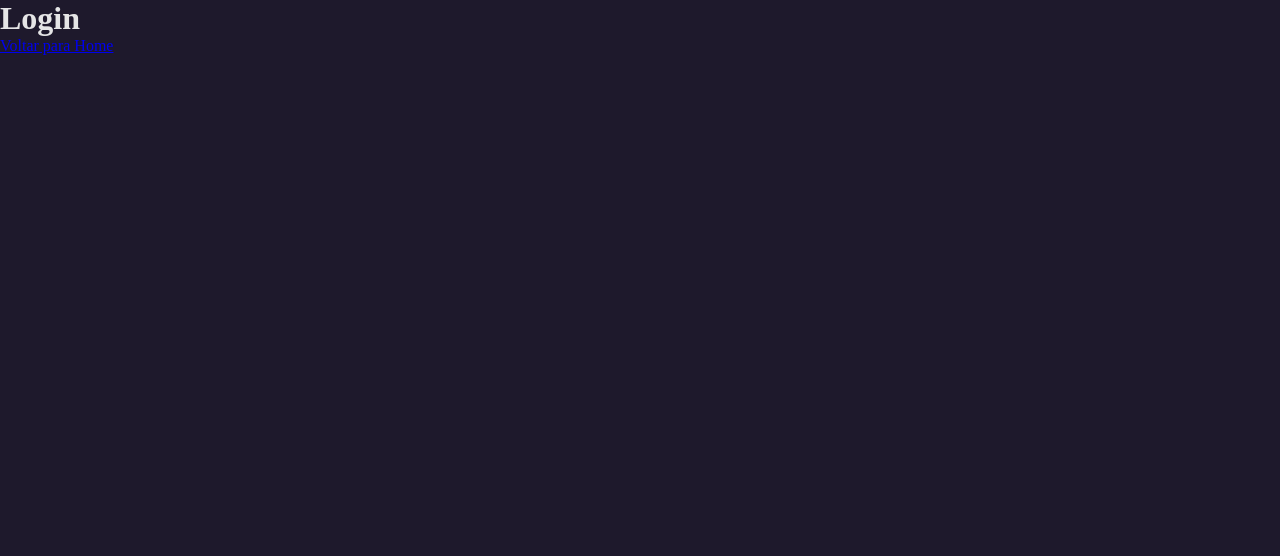
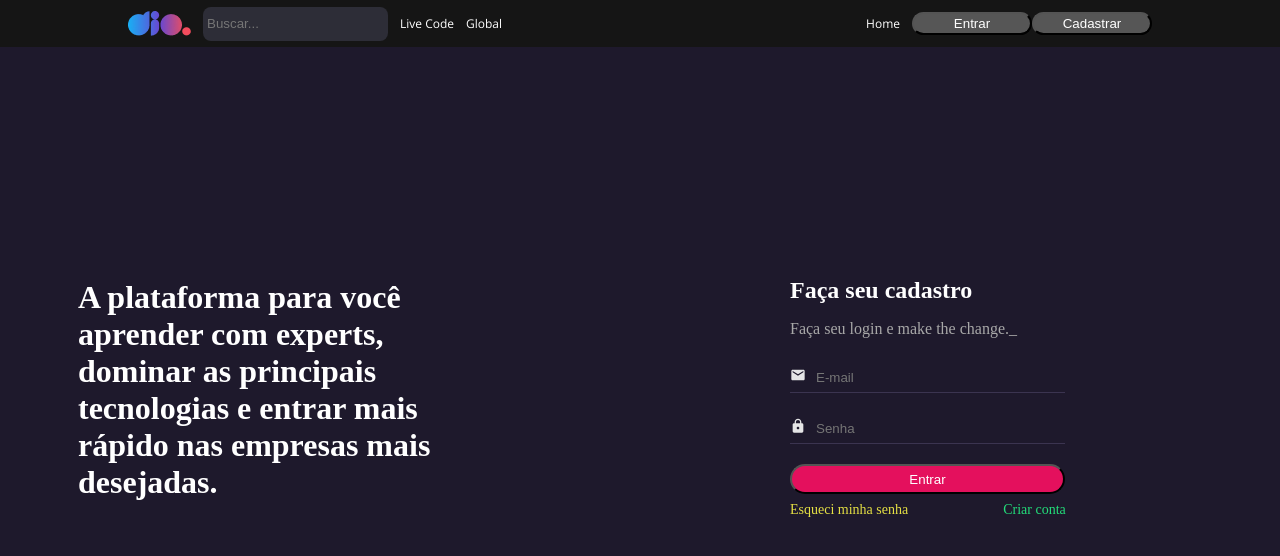
Before and after one commit to AndersonMattarDev/Dio.me-cursos, a React (Create React App) app in the folder criando_projeto_react_cli/dio/: page /login in a window 1280 px wide. Shown: the top 556 px of the page. Built offline with nearby package versions, Linux system fonts and the light colour scheme.

Commit message:
aula telas

```diff
--- a/criando_projeto_react_cli/dio/package.json
+++ b/criando_projeto_react_cli/dio/package.json
@@ -9,6 +9,7 @@
     "@testing-library/user-event": "^13.5.0",
     "react": "^19.2.7",
     "react-dom": "^19.2.7",
+    "react-icons": "^5.6.0",
     "react-router-dom": "^7.18.0",
     "react-scripts": "5.0.1",
     "styled-components": "^6.4.2",
--- a/criando_projeto_react_cli/dio/public/index.html
+++ b/criando_projeto_react_cli/dio/public/index.html
@@ -5,13 +5,9 @@
     <link rel="icon" href="%PUBLIC_URL%/favicon.ico" />
     <meta name="viewport" content="width=device-width, initial-scale=1" />
     <meta name="theme-color" content="#000000" />
-    <meta
-      name="description"
-      content="Web site created using create-react-app"
-    />
-    <link rel="apple-touch-icon" href="%PUBLIC_URL%/logo192.png" />
-
-    <link rel="manifest" href="%PUBLIC_URL%/manifest.json" />
+    <link rel="preconnect" href="https://fonts.googleapis.com">
+    <link rel="preconnect" href="https://fonts.gstatic.com" crossorigin>
+    <link href="https://fonts.googleapis.com/css2?family=Open+Sans:ital,wght@0,300..800;1,300..800&display=swap" rel="stylesheet">
 
     <title>React App</title>
   </head>
--- a/criando_projeto_react_cli/dio/src/components/Button/styles.js
+++ b/criando_projeto_react_cli/dio/src/components/Button/styles.js
@@ -8,19 +8,30 @@ export const ButtonContainer = styled.button`
     color: #FFFF;
     padding: 2px 12px;
     min-width: 120px;
-    width: 100%;
+
+    &:hover {
+
+        opacity: 0.5;
+        cursor: pointer;
+    }
 
 
     ${({variant}) => variant !== "primary" && css`
-        min-width: 167px;
-        height: 33px;
+        height: 30px;
+        max-width: 275px;
+        width: 100%;
 
         background: #E4105D;
 
+        &:hover{
+            opacity: 0.6;
+            cursor: pointer;
+        }
+
         &::affter {
-            content: "",
+            content: '';
             position: absolute;
-            border: #E4105D;
+            border: 1px solid #E4105D;
             top: -5px;
             left: -6px;
             width: calc(100%  + 10px);
--- /dev/null
+++ b/criando_projeto_react_cli/dio/src/components/Input/index.jsx
@@ -0,0 +1,15 @@
+import React from "react";
+
+import { IconContainer, InputContainer, InputText } from "./styles";
+
+const Input = ({leftIcon , name, ...rest}) => {
+ return (
+    <InputContainer>
+        {leftIcon ? (<IconContainer>{leftIcon}</IconContainer>) : null}
+        <InputText {...rest}/>
+
+    </InputContainer>
+ );
+};
+
+export { Input };
--- /dev/null
+++ b/criando_projeto_react_cli/dio/src/components/Input/styles.js
@@ -0,0 +1,24 @@
+import styled from "styled-components";
+
+export const InputContainer = styled.div `
+    width: 100%;
+    max-width: 275px;
+    height: 30px;
+    border-bottom: 1px solid #3B3450;
+
+    display: flex;
+    align-items: center;
+    margin-bottom: 20px;
+`
+
+export const IconContainer = styled.div `
+    margin-right: 10px;
+`
+
+export const InputText = styled.input `
+    background-color: transparent;
+    color: #FFFFFF;
+    width: 100%;
+    border: 0;
+    height: 30px;
+`
--- a/criando_projeto_react_cli/dio/src/pages/home/index.jsx
+++ b/criando_projeto_react_cli/dio/src/pages/home/index.jsx
@@ -1,12 +1,32 @@
-import { Link } from 'react-router-dom';
 
-import { Button } from '../../components/Button';
-import { Header } from '../../components/Header';
+import { Button } from "../../components/Button";
+import { Header } from "../../components/Header";
+import { Container, TextContent, Title, TitleHighLight } from "./styles ";
+import BannerImage from "../../assets/Banner.png";
 
 const Home = () => {
   return (
     <>
       <Header />
+      <Container>
+        <div>
+          <Title>
+            <TitleHighLight>
+              Implemente <br />{" "}
+            </TitleHighLight>
+            o seu futuro global agora!
+          </Title>
+          <TextContent>
+            Domine as tecnologias utilizadas pelas empresas mais inovadoras do
+            mundo e encare o seu novo desafio profissional, evoluindo em
+            comunidade com os melhores experts.
+          </TextContent>
+          <Button title="Começar Agora!" variant="secondary" onClick={() => null}/>
+        </div>
+        <div>
+          <img src={BannerImage} alt="Banner" />
+        </div>
+      </Container>
     </>
   );
 };
--- /dev/null
+++ b/criando_projeto_react_cli/dio/src/pages/home/styles .js
@@ -0,0 +1,42 @@
+import styled from "styled-components";
+
+export const Container = styled.main `
+    width: 100%;
+    max-width: 80%;
+    margin: 0 auto;
+    margin-top: 120px;
+
+
+    display: flex;
+    flex-direction: row;
+    justify-content: space-between;
+    align-items: center;
+`
+
+export const Title = styled.h2 `
+    font-family: open sans;
+    font-style: normal;
+    font-weight: 700;
+    font-size: 32px;
+    width: 320px;
+    margin-bottom: 20px;
+    line-height: 44px;
+
+    color: #FFFFFF;
+`
+
+export const TitleHighLight = styled.span `
+   color: #e4105d;
+`
+
+export const TextContent = styled.p `
+    font-family: open sans;
+    font-style: normal;
+    font-weight: 400;
+    font-size: 16px;
+    width: 420px;
+    margin-bottom: 20px;
+    line-height: 22px;
+
+    color: #FFFFFF;
+`
--- a/criando_projeto_react_cli/dio/src/pages/login/index.jsx
+++ b/criando_projeto_react_cli/dio/src/pages/login/index.jsx
@@ -1,10 +1,47 @@
-import { Link } from "react-router-dom";
+import { MdEmail, MdLock } from 'react-icons/md';
+
+import { Button } from "../../components/Button";
+import { Header } from "../../components/Header";
+import { Input } from "../../components/Input";
+import {
+  Column,
+  Container,
+  CriarText,
+  EsqueciText,
+  Row,
+  SubtitleLogin,
+  Title,
+  TitleLogin,
+  Wrapper,
+} from "./styles";
 
 const Login = () => {
   return (
     <>
-        <h1>Login</h1>
-        <Link to="/">Voltar para Home</Link>
+      <Header />
+      <Container>
+        <Column>
+          <Title>
+            A plataforma para você aprender com experts, dominar as principais
+            tecnologias e entrar mais rápido nas empresas mais desejadas.
+          </Title>
+        </Column>
+        <Column>
+        <Wrapper>
+          <TitleLogin>Faça seu cadastro</TitleLogin>
+          <SubtitleLogin>Faça seu login e make the change._</SubtitleLogin>
+          <form>
+              <Input placeholder="E-mail" leftIcon={<MdEmail />}/>
+              <Input placeholder="Senha" type="password" leftIcon={<MdLock />}/>
+              <Button title="Entrar" variant="secondary"/>
+          </form>
+          <Row>
+            <EsqueciText>Esqueci minha senha</EsqueciText>
+            <CriarText>Criar conta</CriarText>
+          </Row>
+        </Wrapper>
+        </Column>
+      </Container>
     </>
   );
 };
--- /dev/null
+++ b/criando_projeto_react_cli/dio/src/pages/login/styles.js
@@ -0,0 +1,80 @@
+import styled from 'styled-components';
+
+export const Wrapper = styled.div`
+  width: 100%;
+`;
+
+export const Container = styled.div`
+  width: 100%;
+  max-width: 1124px;
+  margin: 0 auto;
+  padding: 230px 20px;
+  display: flex;
+  flex-direction: row;
+  gap: 300px;
+  align-items: center;
+`;
+
+export const Column = styled.div`
+  flex: 1;
+  display: flex;
+  flex-direction: column;
+  `;
+
+export const Row = styled.div`
+  display: flex;
+  flex-direction: row;
+
+`;
+
+export const Title = styled.h1`
+  font-size: 32px;
+  font-weight: 700;
+  color: #fff;
+  margin-bottom: 16px;
+`;
+
+export const TitleLogin = styled.h2`
+  font-size: 24px;
+  font-weight: 700;
+  color: #fff;
+  margin-bottom: 16px;
+`;
+
+export const SubtitleLogin = styled.p`
+  font-size: 16px;
+  font-weight: 400;
+  color: #a8a8a8;
+  margin-bottom: 24px;
+`;
+
+export const EsqueciText = styled.a`
+  font-size: 14px;
+  font-weight: 400;
+  color: #E5E044;
+  text-decoration: none;
+  margin-top: 8px;
+  cursor: pointer;
+
+  &:hover {
+    text-decoration: underline;
+  }
+`;
+
+export const CriarText = styled.p`
+  font-size: 14px;
+  font-weight: 400;
+  color: #23dd7a;
+  margin-top: 8px;
+  margin-left: 95px;
+
+  a {
+    color: #23dd7a;
+    text-decoration: none;
+    cursor: pointer;
+
+    &:hover {
+      text-decoration: underline;
+    }
+  }
+`;
```
Also changed, not shown: 2 other files (tests, documents, lock files or other folders). Lines whose indentation alone changed are shown as unchanged.
